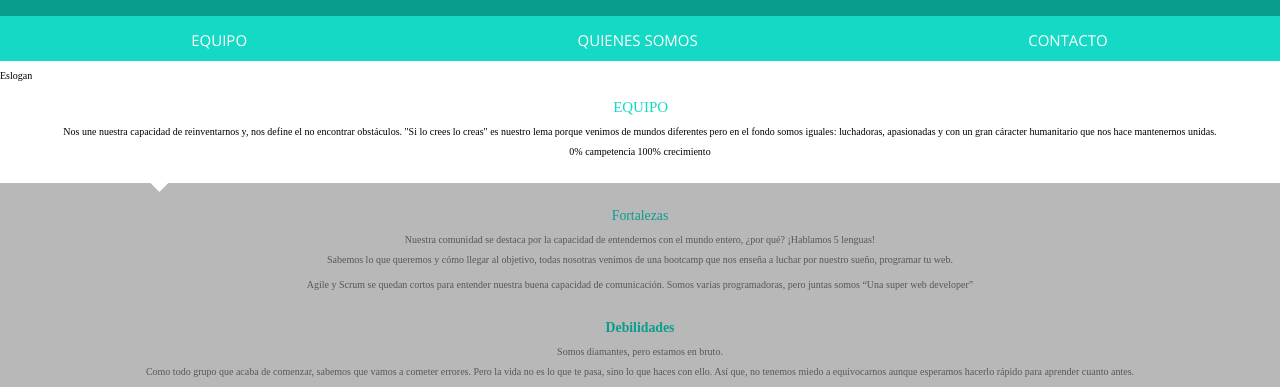
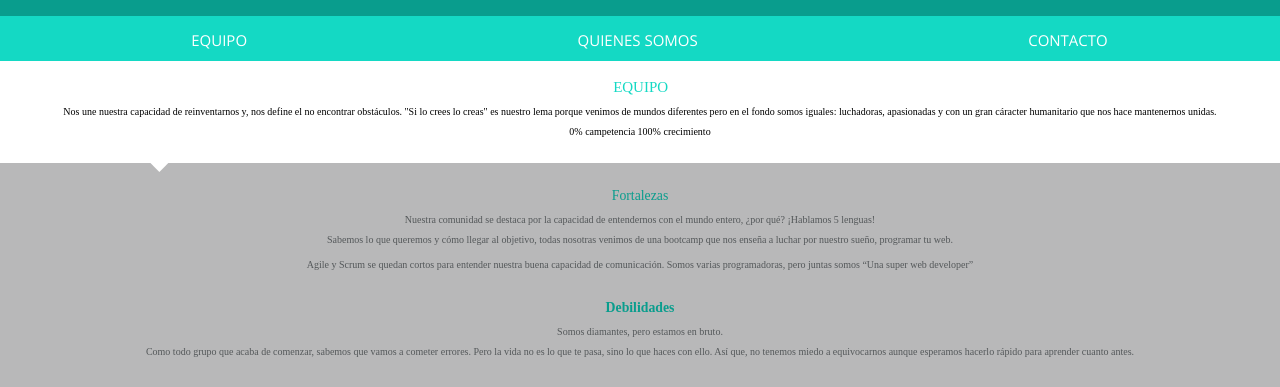
Before and after one commit to Adalab/proyecto-promo-s-modulo-1-equipo-8, a plain HTML site: page index.html in a window 1280 px wide. Shown: the part 44-431 px from the top of the page. Drawn offline with nearby package versions, Linux system fonts and the light colour scheme.

Commit message:
img hero

```diff
--- a/index.html
+++ b/index.html
@@ -37,10 +37,7 @@
 
 
     <hero>
-        <img src="">
-        <div>
-            <h2> Eslogan</h2>
-        </div>
+
     </hero>
 
     <main class="main">
```
